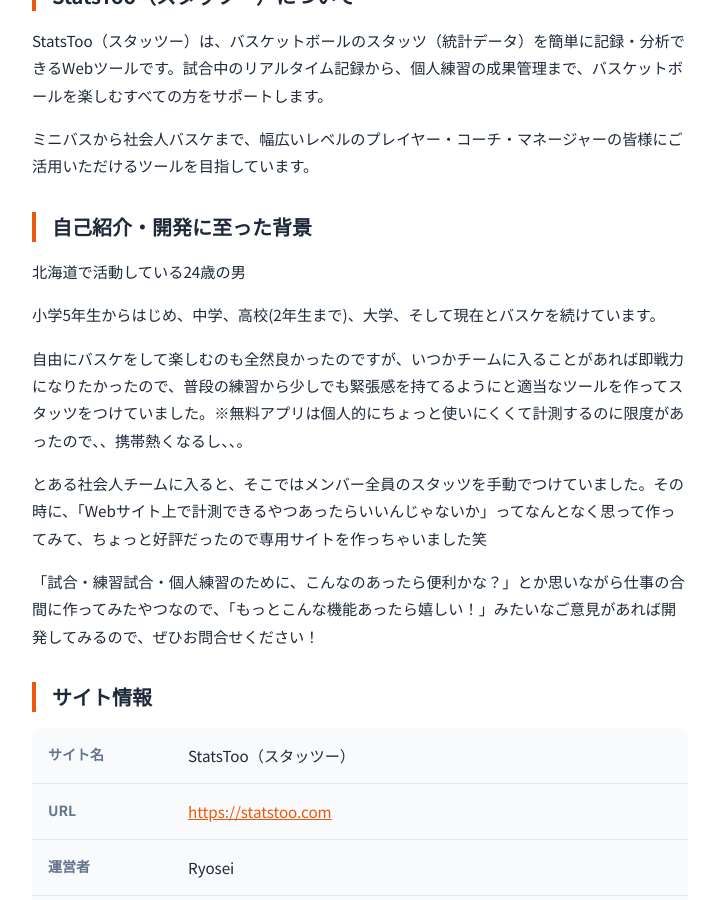
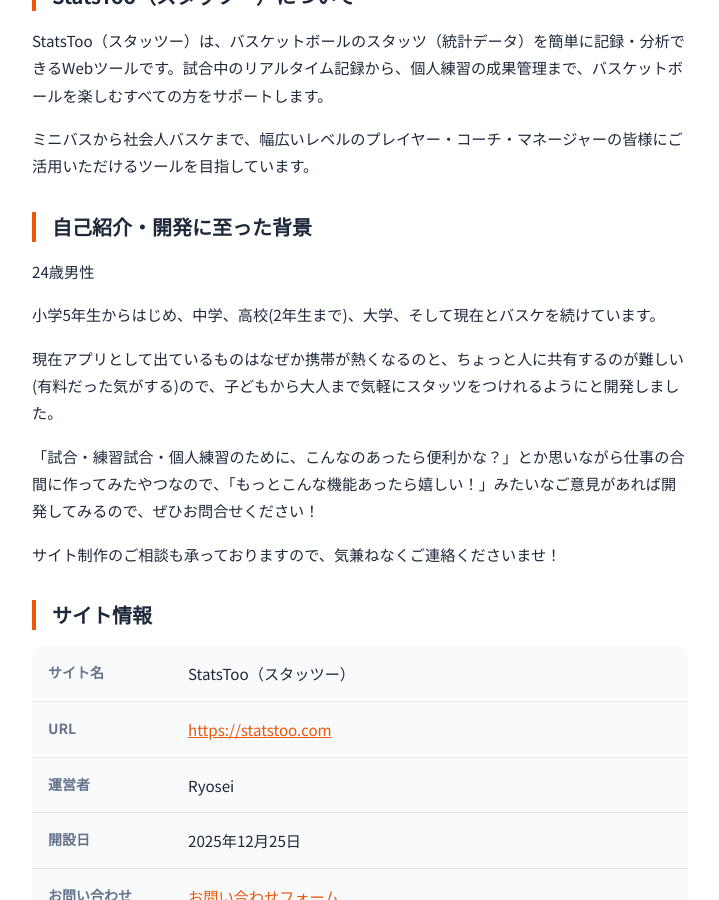
Before and after one commit to BSK-Ryo/statstoo, a Jekyll site: the page built from about/index.html, in a window 1280 px wide and 900 px high, scrolled down 741 px. Shown: the whole window, without its empty margins (280-999 px from the left). Built offline with Jekyll 4.4.1, drawn with Linux system fonts in a browser that asks for light colours; nearby versions of some CDN libraries.

Commit message:
運営者情報編集

```diff
--- a/about/index.html
+++ b/about/index.html
@@ -92,11 +92,11 @@
         <!-- Development Background -->
         <div class="about-section mb-8">
             <h2>自己紹介・開発に至った背景</h2>
-            <p>北海道で活動している24歳の男</p>
+            <p>24歳男性</p>
             <p>小学5年生からはじめ、中学、高校(2年生まで)、大学、そして現在とバスケを続けています。</p>
-            <p>自由にバスケをして楽しむのも全然良かったのですが、いつかチームに入ることがあれば即戦力になりたかったので、普段の練習から少しでも緊張感を持てるようにと適当なツールを作ってスタッツをつけていました。※無料アプリは個人的にちょっと使いにくくて計測するのに限度があったので、、携帯熱くなるし、、。 </p>
-            <p>とある社会人チームに入ると、そこではメンバー全員のスタッツを手動でつけていました。その時に、「Webサイト上で計測できるやつあったらいいんじゃないか」ってなんとなく思って作ってみて、ちょっと好評だったので専用サイトを作っちゃいました笑</p>
-            <p>「試合・練習試合・個人練習のために、こんなのあったら便利かな？」とか思いながら仕事の合間に作ってみたやつなので、「もっとこんな機能あったら嬉しい！」みたいなご意見があれば開発してみるので、ぜひお問合せください！</p>
+            <p>現在アプリとして出ているものはなぜか携帯が熱くなるのと、ちょっと人に共有するのが難しい(有料だった気がする)ので、子どもから大人まで気軽にスタッツをつけれるようにと開発しました。
+            <p>「試合・練習試合・個人練習のために、こんなのあったら便利かな？」とか思いながら仕事の合間に作ってみたやつなので、「もっとこんな機能あったら嬉しい！」みたいなご意見があれば開発してみるので、ぜひお問合せください！ </p>
+            <p>サイト制作のご相談も承っておりますので、気兼ねなくご連絡くださいませ！</p>
         </div>
 
         <!-- Site Info -->
--- a/rule/index.html
+++ b/rule/index.html
@@ -176,7 +176,8 @@
                 <span>📚</span> ミニバスケットボールとは？
             </h4>
             <p class="text-sm text-gray-600 leading-relaxed">
-                小学生以下を対象としたバスケットボール。リングの高さは260cm（一般は305cm）、ボールは5号球（一般男子は7号球）を使用します。全員が試合に出場できるルールや、1人あたりの出場時間制限など、子どもたちが楽しく成長できる工夫がされています。
+                小学生以下を対象としたバスケットボール。リングの高さは260cm（中学生からは305cm）、ボールは5号球（中学男子は7号球・女子は6号球）を使用します。全員(10人)が試合に出場しなくてはならないルールや、1人あたりの出場時間制限など、子どもたちが楽しく成長できる工夫がされています。<br>
+                しかし、2025年〜2026年はルールの移行期間ともされています。大会によっては「3Pルール適応・ゴールの高さを305cmへ・ボールを6号球へ」といった、世界基準に合わせつつあります。
             </p>
         </div>
     </section>
@@ -397,7 +398,7 @@
     const rulesData = [
         { cat: 'violation', name: 'トラベリング', desc: 'ボールを持ったまま3歩以上歩くこと。', minibas: true },
         { cat: 'violation', name: 'ダブルドリブル', desc: 'ドリブルを止めた後、再びドリブルを開始すること。', minibas: true },
-        { cat: 'violation', name: '3秒ルール', desc: '攻撃側がペイントエリア内に3秒以上いること。', minibas: false, minibasNote: 'ミニバスでは適用されません' },
+        { cat: 'violation', name: '3秒ルール', desc: '攻撃側がペイントエリア内に3秒以上いること。', minibas: true },
         { cat: 'violation', name: '5秒ルール', desc: 'スローインやフリースローで5秒以内にボールを離さないこと。', minibas: true },
         { cat: 'violation', name: '8秒ルール', desc: 'バックコートから8秒以内にフロントコートへボールを運ばないこと。', minibas: false, minibasNote: 'ミニバスでは適用されません' },
         { cat: 'violation', name: '24秒ルール', desc: '24秒以内にシュートを打ち、リングに当てないこと。', minibas: 'partial', minibasNote: 'ミニバスでは30秒ルールが適用される場合があります' },
```
